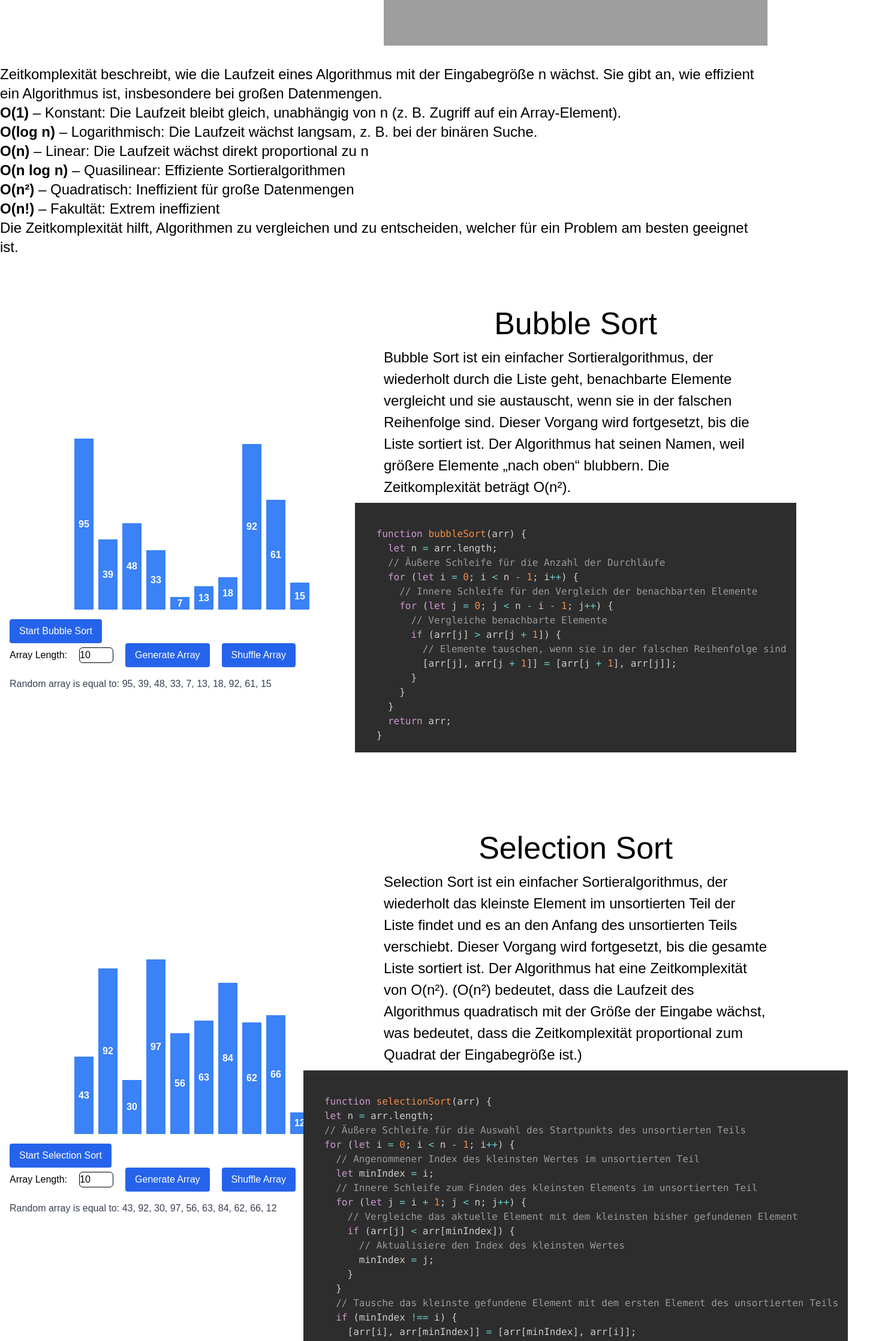
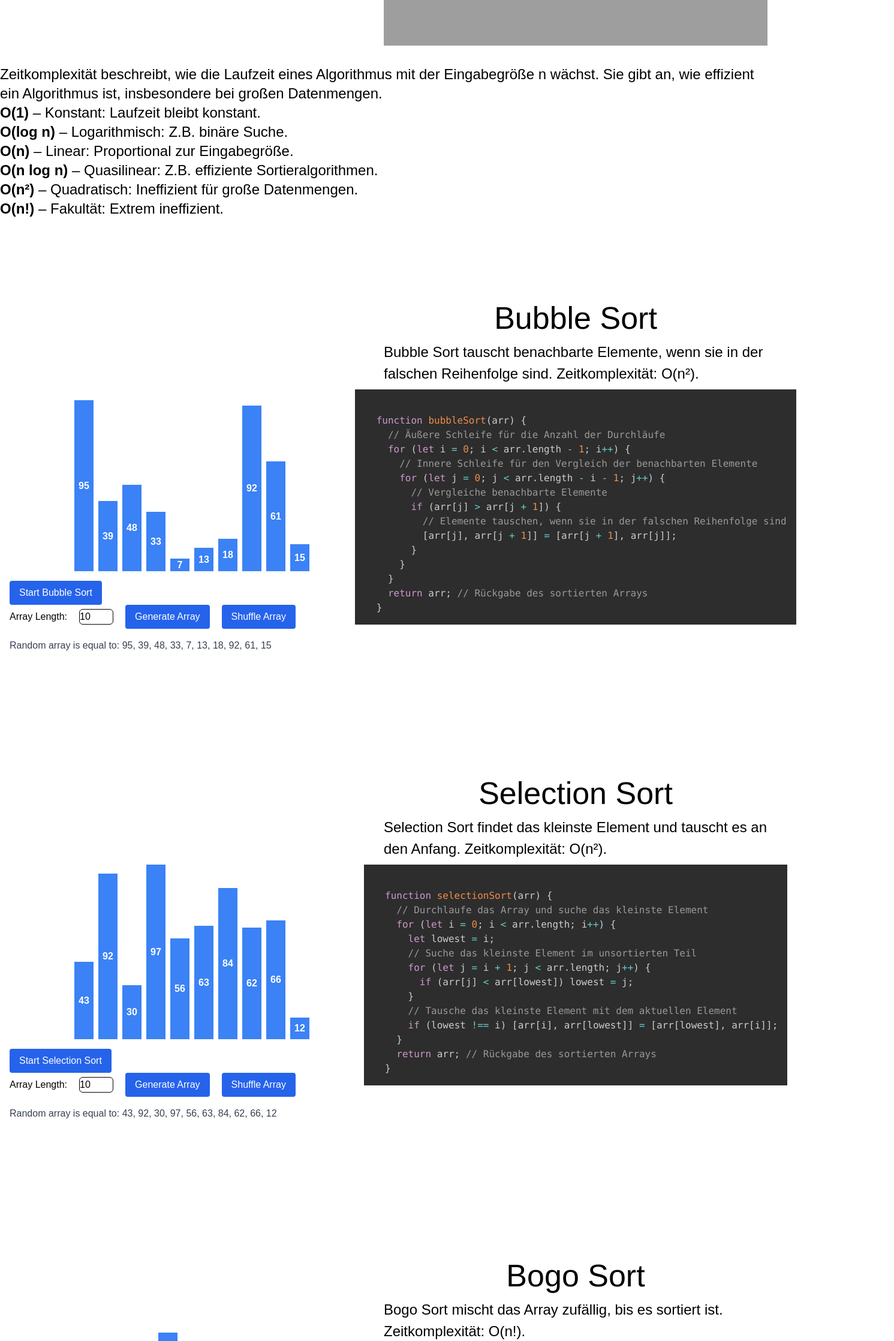
Before and after one commit to gotexxx/algorithm-visualization, a Next.js app: page /sort in a window 1280 px wide. Shown: the part 560-2795 px from the top of the page at 60% size, 1491 px wide, since content can reach past the window. Built offline with nearby package versions, Linux system fonts and the light colour scheme; grey boxes are pictures that could not be loaded.

Commit message:
simplify the examples

```diff
--- a/src/app/sort/page.tsx
+++ b/src/app/sort/page.tsx
@@ -1,18 +1,18 @@
 import Hero from "@/app/components/ui/hero";
-import {BubbleSort} from "@/app/components/ui/algorithms/bubble-sort";
-import {AlgorithmDescription} from "@/app/components/ui/algorithms/elements/algorithm-description";
-import {SelectionSort} from "@/app/components/ui/algorithms/selection-sort";
-import {BogoSort} from "@/app/components/ui/algorithms/bogo-sort";
-import {QuickSort} from "@/app/components/ui/algorithms/quick-sort";
+import { BubbleSort } from "@/app/components/ui/algorithms/bubble-sort";
+import { AlgorithmDescription } from "@/app/components/ui/algorithms/elements/algorithm-description";
+import { SelectionSort } from "@/app/components/ui/algorithms/selection-sort";
+import { BogoSort } from "@/app/components/ui/algorithms/bogo-sort";
+import { QuickSort } from "@/app/components/ui/algorithms/quick-sort";
 
 const Sort: React.FC = () => {
+    // Bubble Sort Code
     const bubbleSortCode = `
   function bubbleSort(arr) {
-    let n = arr.length;
     // Äußere Schleife für die Anzahl der Durchläufe
-    for (let i = 0; i < n - 1; i++) {
+    for (let i = 0; i < arr.length - 1; i++) {
       // Innere Schleife für den Vergleich der benachbarten Elemente
-      for (let j = 0; j < n - i - 1; j++) {
+      for (let j = 0; j < arr.length - i - 1; j++) {
         // Vergleiche benachbarte Elemente
         if (arr[j] > arr[j + 1]) {
           // Elemente tauschen, wenn sie in der falschen Reihenfolge sind
@@ -20,126 +20,111 @@ const Sort: React.FC = () => {
         }
       }
     }
-    return arr;
+    return arr; // Rückgabe des sortierten Arrays
   }`;
-    const bubbleSortText =
-        "Bubble Sort ist ein einfacher Sortieralgorithmus, der wiederholt durch die Liste geht, benachbarte Elemente vergleicht und sie austauscht, wenn sie in der falschen Reihenfolge sind. Dieser Vorgang wird fortgesetzt, bis die Liste sortiert ist. Der Algorithmus hat seinen Namen, weil größere Elemente „nach oben“ blubbern. Die Zeitkomplexität beträgt O(n²).";
+
+    const bubbleSortText = "Bubble Sort tauscht benachbarte Elemente, wenn sie in der falschen Reihenfolge sind. Zeitkomplexität: O(n²).";
+
+    // Selection Sort Code
     const selectionSortCode = `
   function selectionSort(arr) {
-  let n = arr.length;
-  // Äußere Schleife für die Auswahl des Startpunkts des unsortierten Teils
-  for (let i = 0; i < n - 1; i++) {
-    // Angenommener Index des kleinsten Wertes im unsortierten Teil
-    let minIndex = i;
-    // Innere Schleife zum Finden des kleinsten Elements im unsortierten Teil
-    for (let j = i + 1; j < n; j++) {
-      // Vergleiche das aktuelle Element mit dem kleinsten bisher gefundenen Element
-      if (arr[j] < arr[minIndex]) {
-        // Aktualisiere den Index des kleinsten Wertes
-        minIndex = j;
+    // Durchlaufe das Array und suche das kleinste Element
+    for (let i = 0; i < arr.length; i++) {
+      let lowest = i;
+      // Suche das kleinste Element im unsortierten Teil
+      for (let j = i + 1; j < arr.length; j++) {
+        if (arr[j] < arr[lowest]) lowest = j;
       }
+      // Tausche das kleinste Element mit dem aktuellen Element
+      if (lowest !== i) [arr[i], arr[lowest]] = [arr[lowest], arr[i]];
     }
-    // Tausche das kleinste gefundene Element mit dem ersten Element des unsortierten Teils
-    if (minIndex !== i) {
-      [arr[i], arr[minIndex]] = [arr[minIndex], arr[i]];
-    }
-  }
-  return arr;
+    return arr; // Rückgabe des sortierten Arrays
   }`;
-    const selectionSortText = "Selection Sort ist ein einfacher Sortieralgorithmus, der wiederholt das kleinste Element im unsortierten Teil der Liste findet und es an den Anfang des unsortierten Teils verschiebt. Dieser Vorgang wird fortgesetzt, bis die gesamte Liste sortiert ist. Der Algorithmus hat eine Zeitkomplexität von O(n²). (O(n²) bedeutet, dass die Laufzeit des Algorithmus quadratisch mit der Größe der Eingabe wächst, was bedeutet, dass die Zeitkomplexität proportional zum Quadrat der Eingabegröße ist.)";
 
+    const selectionSortText = "Selection Sort findet das kleinste Element und tauscht es an den Anfang. Zeitkomplexität: O(n²).";
+
+    // Bogo Sort Code
     const bogoSortCode = `
   function bogoSort(arr) {
-        // Wiederhole den Sortiervorgang, bis das Array vollständig sortiert ist
+    // Wiederhole den Sortiervorgang, bis das Array sortiert ist
     while (!arr.every((v, i, a) => i === 0 || a[i - 1] <= v)) {
-            // Mische das Array zufällig durch (Fisher-Yates-ähnliches Mischen)
+      // Mische das Array zufällig durch
       for (let i = arr.length - 1; i > 0; i--) {
         const j = Math.floor(Math.random() * (i + 1)); // Wähle einen zufälligen Index
         [arr[i], arr[j]] = [arr[j], arr[i]]; // Tausche die Elemente
       }
     }
-        return arr; // Gib das (irgendwann) sortierte Array zurück
+    return arr; // Rückgabe des sortierten Arrays
   }`;
-    const bogoSortText =
-        "Bogo Sort ist ein extrem ineffizienter Sortieralgorithmus, der die Elemente zufällig anordnet, bis die Liste sortiert ist. Er hat eine durchschnittliche Zeitkomplexität von O(n!).";
 
-    const quicksortText = 'Quicksort ist ein effizienter, rekursiver Sortieralgorithmus mit einer durchschnittlichen Zeitkomplexität von O(n log n). Er wählt ein Pivot-Element, teilt das Array in kleinere (kleiner als Pivot) und größere (größer als Pivot) Werte auf und sortiert diese rekursiv. Die Worst-Case-Zeitkomplexität beträgt O(n²). Die Worst-Case-Zeitkomplexität von O(n²) tritt auf, wenn das Pivot-Element ungünstig gewählt wird, z. B. immer das größte oder kleinste Element. Dann werden die Teilarrays ungleichmäßig aufgeteilt, was zu einer ineffizienten Rekursion führt.'
+    const bogoSortText = "Bogo Sort mischt das Array zufällig, bis es sortiert ist. Zeitkomplexität: O(n!).";
 
+    // Quick Sort Text
+    const quicksortText = "Quicksort ist ein rekursiver Algorithmus mit Zeitkomplexität O(n log n). Der Algorithmus wählt ein Pivot-Element und teilt das Array in kleinere und größere Teile auf.";
+
+    // Quick Sort Code
     const quickSortCode = `
   function quickSort(arr) {
-      // Wähle ein Pivot-Element (hier das mittlere Element)
+    // Wähle das Pivot-Element
     const pivot = arr[Math.floor(arr.length / 2)];
 
-      // Erstelle drei Arrays: kleiner als Pivot, gleich Pivot, größer als Pivot
-      const left = [];
-      const middle = [];
-      const right = [];
+    const left = [];  // Array für Werte kleiner als Pivot
+    const middle = []; // Array für Werte gleich Pivot
+    const right = [];  // Array für Werte größer als Pivot
 
-      // Verteile die Elemente des Arrays basierend auf dem Pivot
+    // Verteile die Elemente basierend auf dem Pivot
     for (const num of arr) {
-          if (num < pivot) {
-              left.push(num); // Kleinere Werte in das linke Array
-          } else if (num > pivot) {
-              right.push(num); // Größere Werte in das rechte Array
-          } else {
-              middle.push(num); // Gleiche Werte in das mittlere Array
-          }
+      if (num < pivot) left.push(num);
+      else if (num > pivot) right.push(num);
+      else middle.push(num);
     }
 
-      // Rufe quickSort rekursiv für linke und rechte Teilarrays auf und setze das sortierte Array zusammen
+    // Rekursive Aufrufe für linke und rechte Teilarrays
     return [...quickSort(left), ...middle, ...quickSort(right)];
   }`;
-
 
     return (
         <div>
             <div className="flex flex-col gap-8 row-start-2 items-center sm:items-start">
-                <Hero title={"Sorting Algorithmen"} text={"Algorithmen zum Sortieren"}/>
+                <Hero title={"Sorting Algorithmen"} text={"Algorithmen zum Sortieren"} />
+
                 <section className={"text-black text-2xl"}>
                     <p>
                         Zeitkomplexität beschreibt, wie die Laufzeit eines Algorithmus mit der Eingabegröße n wächst. Sie gibt an, wie effizient ein Algorithmus ist, insbesondere bei großen Datenmengen.<br/>
-                  <strong>O(1) </strong>– Konstant: Die Laufzeit bleibt gleich, unabhängig von n (z. B. Zugriff auf ein Array-Element).<br/>
-                  <strong>O(log n)</strong> – Logarithmisch: Die Laufzeit wächst langsam, z. B. bei der binären Suche.<br/>
-                  <strong>O(n) </strong>– Linear: Die Laufzeit wächst direkt proportional zu n <br/>
-                  <strong>O(n log n)</strong> – Quasilinear: Effiziente Sortieralgorithmen <br/>
-                  <strong>O(n²) </strong>– Quadratisch: Ineffizient für große Datenmengen<br/>
-                  <strong>O(n!)</strong> – Fakultät: Extrem ineffizient<br/>
-                  Die Zeitkomplexität hilft, Algorithmen zu vergleichen und zu entscheiden, welcher für ein Problem am besten geeignet ist.</p>
+                        <strong>O(1)</strong> – Konstant: Laufzeit bleibt konstant.<br/>
+                        <strong>O(log n)</strong> – Logarithmisch: Z.B. binäre Suche.<br/>
+                        <strong>O(n)</strong> – Linear: Proportional zur Eingabegröße.<br/>
+                        <strong>O(n log n)</strong> – Quasilinear: Z.B. effiziente Sortieralgorithmen.<br/>
+                        <strong>O(n²)</strong> – Quadratisch: Ineffizient für große Datenmengen.<br/>
+                        <strong>O(n!)</strong> – Fakultät: Extrem ineffizient.
+                    </p>
                 </section>
+
+                {/* Bubble Sort */}
                 <section className={"my-10"}>
-                    <AlgorithmDescription
-                        code={bubbleSortCode}
-                        title="Bubble Sort"
-                        text={bubbleSortText}
-                    >
-                        <BubbleSort/>
+                    <AlgorithmDescription code={bubbleSortCode} title="Bubble Sort" text={bubbleSortText}>
+                        <BubbleSort />
                     </AlgorithmDescription>
                 </section>
+
+                {/* Selection Sort */}
                 <section className={"my-10"}>
-                    <AlgorithmDescription
-                        code={selectionSortCode}
-                        title="Selection Sort"
-                        text={selectionSortText}
-                    >
-                        <SelectionSort/>
+                    <AlgorithmDescription code={selectionSortCode} title="Selection Sort" text={selectionSortText}>
+                        <SelectionSort />
                     </AlgorithmDescription>
                 </section>
+
+                {/* Bogo Sort */}
                 <section className={"my-10"}>
-                    <AlgorithmDescription
-                        code={bogoSortCode}
-                        title="Bogo Sort"
-                        text={bogoSortText}
-                    >
-                        <BogoSort/>
+                    <AlgorithmDescription code={bogoSortCode} title="Bogo Sort" text={bogoSortText}>
+                        <BogoSort />
                     </AlgorithmDescription>
                 </section>
+
+                {/* Quick Sort */}
                 <section className={"my-10"}>
-                    <AlgorithmDescription
-                        code={quickSortCode}
-                        title="Quick Sort"
-                        text={quicksortText}
-                    >
-                        <QuickSort/>
+                    <AlgorithmDescription code={quickSortCode} title="Quick Sort" text={quicksortText}>
+                        <QuickSort />
                     </AlgorithmDescription>
                 </section>
             </div>
```
Lines whose indentation alone changed are shown as unchanged.
